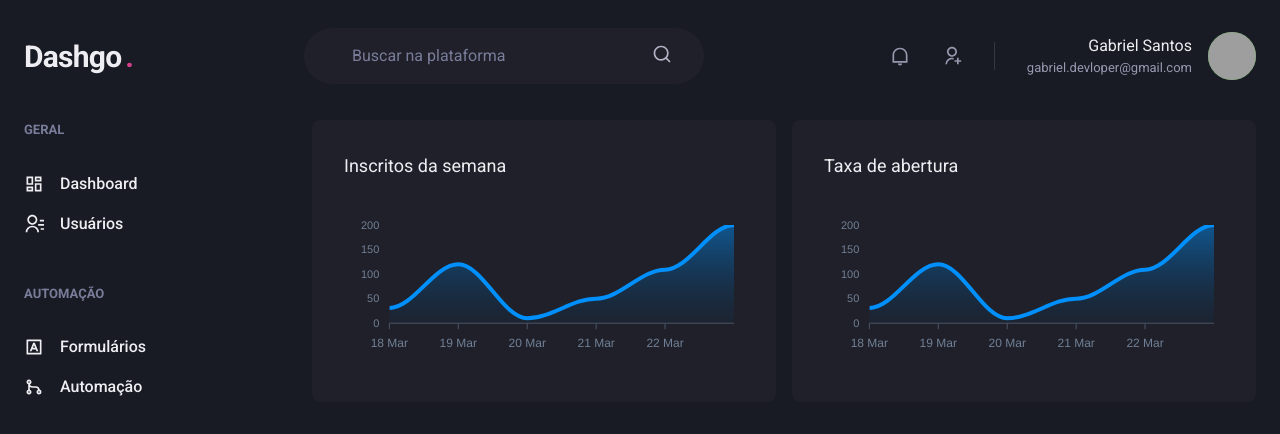
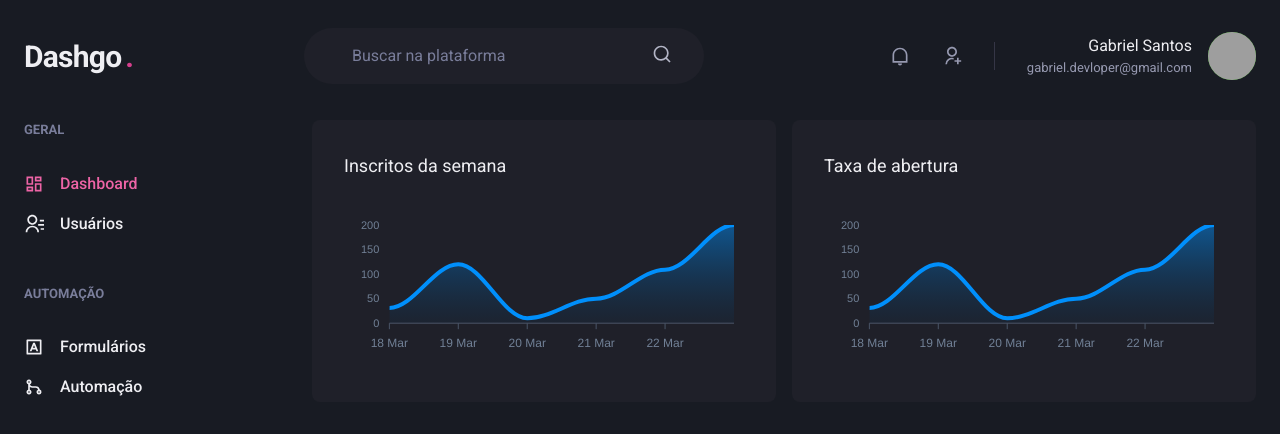
Before and after one commit to GabrielDevLoper/next.js-dashgo, a Next.js app: page /dashboard in a window 1280 px wide. Shown: the top 434 px of the page. Built offline with nearby package versions, Linux system fonts and the light colour scheme; grey boxes are pictures that could not be loaded.

Commit message:
feat: navegação.

```diff
--- /dev/null
+++ b/src/components/ActiveLink.tsx
@@ -0,0 +1,37 @@
+import { useRouter } from "next/dist/client/router";
+import Link, { LinkProps } from "next/link";
+import { cloneElement, ReactElement } from "react";
+
+interface ActiveLinkProps extends LinkProps {
+  children: ReactElement;
+  shouldMatchExactHref?: boolean;
+}
+
+export function ActiveLink({
+  children,
+  shouldMatchExactHref = false,
+  ...rest
+}: ActiveLinkProps) {
+  const { asPath } = useRouter();
+
+  let isActive = false;
+
+  if (shouldMatchExactHref && (asPath === rest.href || asPath === rest.as)) {
+    isActive = true;
+  }
+
+  if (
+    !shouldMatchExactHref &&
+    (asPath.startsWith(String(rest.href)) || asPath.startsWith(String(rest.as)))
+  ) {
+    isActive = true;
+  }
+
+  return (
+    <Link {...rest}>
+      {cloneElement(children, {
+        color: isActive ? "pink.400" : "gray.50",
+      })}
+    </Link>
+  );
+}
--- a/src/components/Sidebar/NavLinks.tsx
+++ b/src/components/Sidebar/NavLinks.tsx
@@ -1,7 +1,7 @@
 import { ElementType } from "react";
 import { Icon, Link as ChakraLink, Text } from "@chakra-ui/react";
 import { LinkProps } from "@chakra-ui/react";
-import Link from "next/link";
+import { ActiveLink } from "../ActiveLink";
 
 interface NavLinkProps extends LinkProps {
   icon: ElementType;
@@ -11,13 +11,13 @@
 
 export function NavLink({ icon, children, href, ...rest }: NavLinkProps) {
   return (
-    <Link href={href} passHref>
+    <ActiveLink href={href} passHref>
       <ChakraLink display="flex" alignItems="center" {...rest}>
         <Icon as={icon} fontSize="20" />
         <Text ml="4" fontWeight="medium">
           {children}
         </Text>
       </ChakraLink>
-    </Link>
+    </ActiveLink>
   );
 }
```
